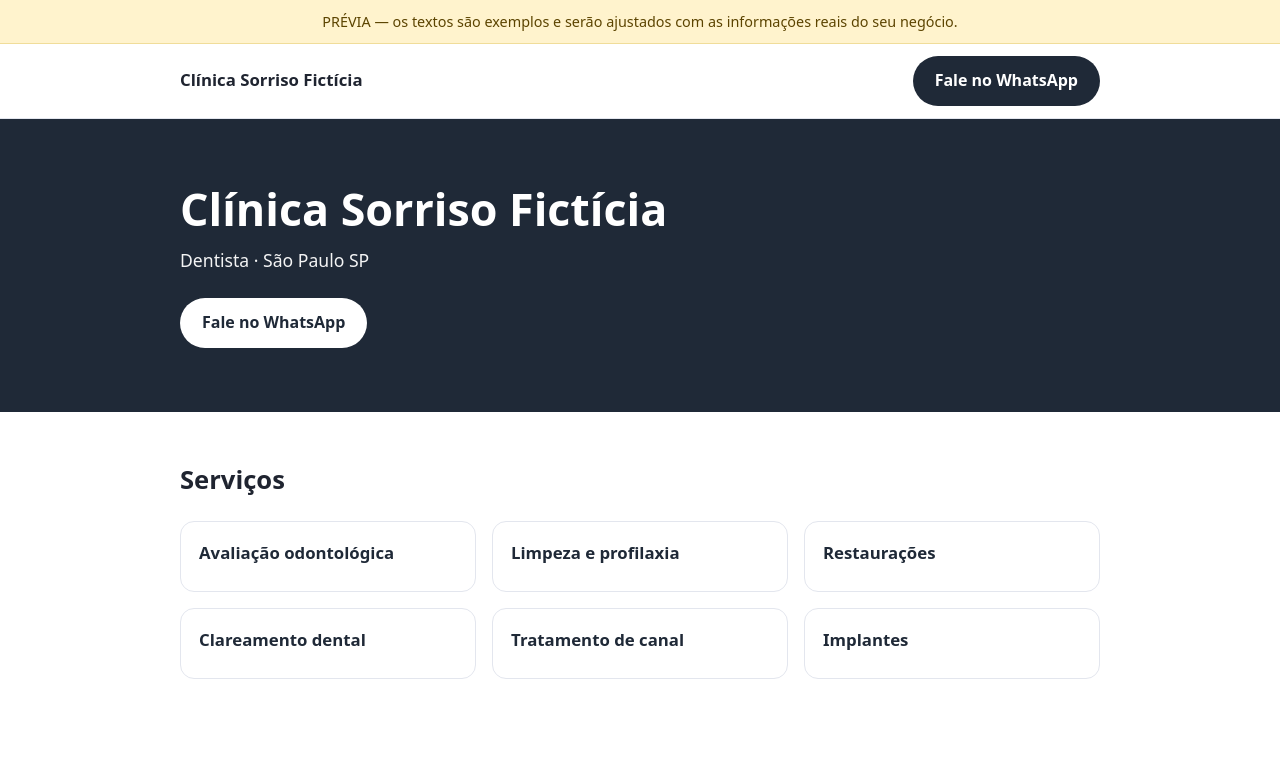
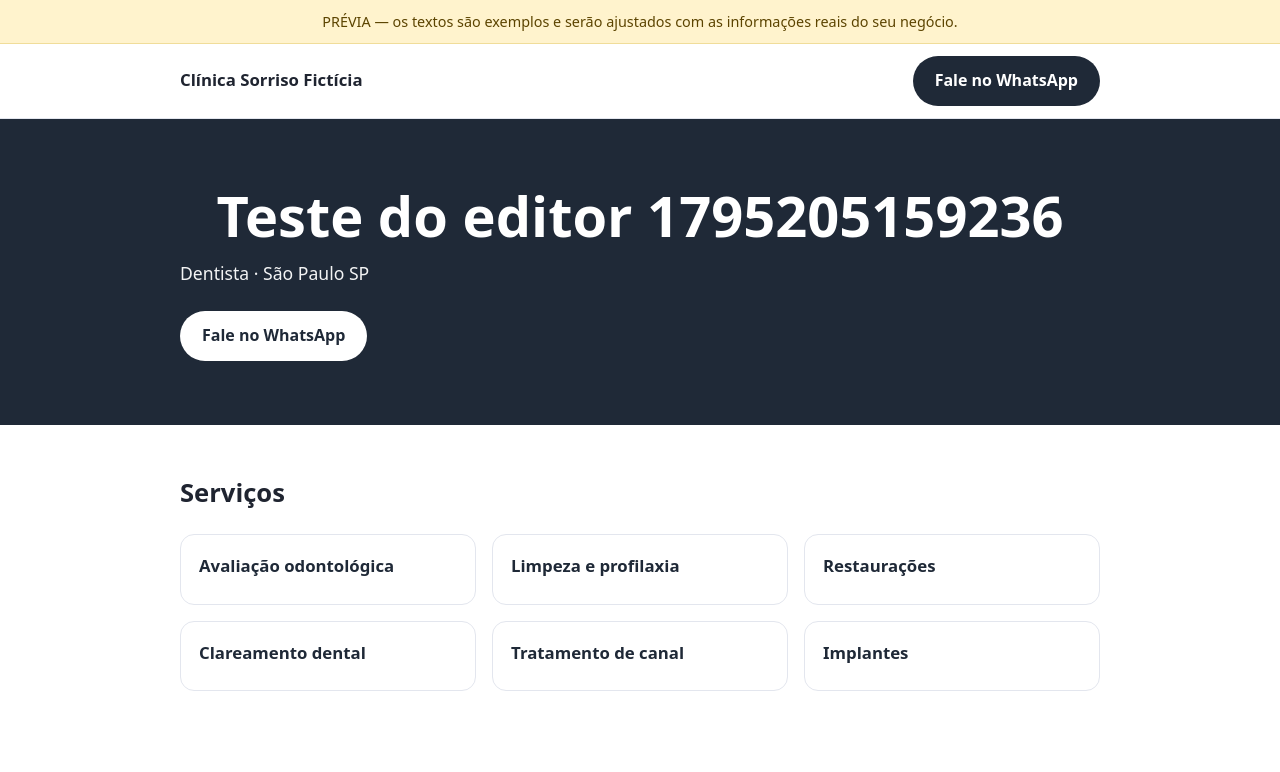
Before and after one commit to basicallykairos/sites, a plain HTML site: page teste-clinica-sorriso-ficticia-00001/index.html in a window 1280 px wide. Shown: the top 772 px of the page. Drawn offline with Linux system fonts and the light colour scheme.

Commit message:
editor: alterações do cliente em teste-clinica-sorriso-ficticia-00001

```diff
--- a/teste-clinica-sorriso-ficticia-00001/index.html
+++ b/teste-clinica-sorriso-ficticia-00001/index.html
@@ -32,11 +32,11 @@ h2{font-size:1.6rem;margin:0 0 20px}
 iframe{width:100%;height:280px;border:0;border-radius:14px}
 footer{padding:28px 0;color:#6b7280;font-size:.9rem;text-align:center;border-top:1px solid var(--borda)}
 </style>
-</head>
+<style id="np-edicoes">[data-np="t3"]{text-align:center !important}</style></head>
 <body>
 <div class="faixa">PRÉVIA — os textos são exemplos e serão ajustados com as informações reais do seu negócio.</div>
 <header><div class="wrap"><span class="marca" data-np="t1">Clínica Sorriso Fictícia</span><a class="btn" href="https://wa.me/5511900000001?text=Ol%C3%A1!%20Vi%20o%20site%20e%20gostaria%20de%20mais%20informa%C3%A7%C3%B5es." data-np="t2">Fale no WhatsApp</a></div></header>
-<div class="hero"><div class="wrap"><h1 data-np="t3">Clínica Sorriso Fictícia</h1><p data-np="t4">Dentista · São Paulo SP</p><a class="btn" href="https://wa.me/5511900000001?text=Ol%C3%A1!%20Vi%20o%20site%20e%20gostaria%20de%20mais%20informa%C3%A7%C3%B5es." data-np="t5">Fale no WhatsApp</a></div></div>
+<div class="hero"><div class="wrap"><h1 data-np="t3"><span class="np-t" style="font-size:1.25em">Teste do editor 1795205159236</span></h1><p data-np="t4">Dentista · São Paulo SP</p><a class="btn" href="https://wa.me/5511900000001?text=Ol%C3%A1!%20Vi%20o%20site%20e%20gostaria%20de%20mais%20informa%C3%A7%C3%B5es." data-np="t5">Fale no WhatsApp</a></div></div>
 <section><div class="wrap"><h2 data-np="t6">Serviços</h2><div class="grade"><div class="card"><h3 data-np="t7">Avaliação odontológica</h3></div><div class="card"><h3 data-np="t8">Limpeza e profilaxia</h3></div><div class="card"><h3 data-np="t9">Restaurações</h3></div><div class="card"><h3 data-np="t10">Clareamento dental</h3></div><div class="card"><h3 data-np="t11">Tratamento de canal</h3></div><div class="card"><h3 data-np="t12">Implantes</h3></div></div></div></section>
 <section><div class="wrap"><h2 data-np="t13">Onde estamos</h2><div class="info"><div><p data-np="t14"><strong data-np="t15">Endereço</strong><br>Rua Exemplo, 100 - Centro, São Paulo - SP</p><p data-np="t16"><strong data-np="t17">Telefone</strong><br>11900000001</p><p data-np="t18"><a class="btn" href="https://wa.me/5511900000001?text=Ol%C3%A1!%20Vi%20o%20site%20e%20gostaria%20de%20mais%20informa%C3%A7%C3%B5es." data-np="t19">Fale no WhatsApp</a></p></div><div><iframe loading="lazy" title="Mapa" src="https://www.google.com/maps?q=Cl%C3%ADnica%20Sorriso%20Fict%C3%ADcia%20Rua%20Exemplo%2C%20100%20-%20Centro%2C%20S%C3%A3o%20Paulo%20-%20SP&output=embed"></iframe></div></div></div></section>
 <footer><div class="wrap">© Clínica Sorriso Fictícia</div></footer>
```
